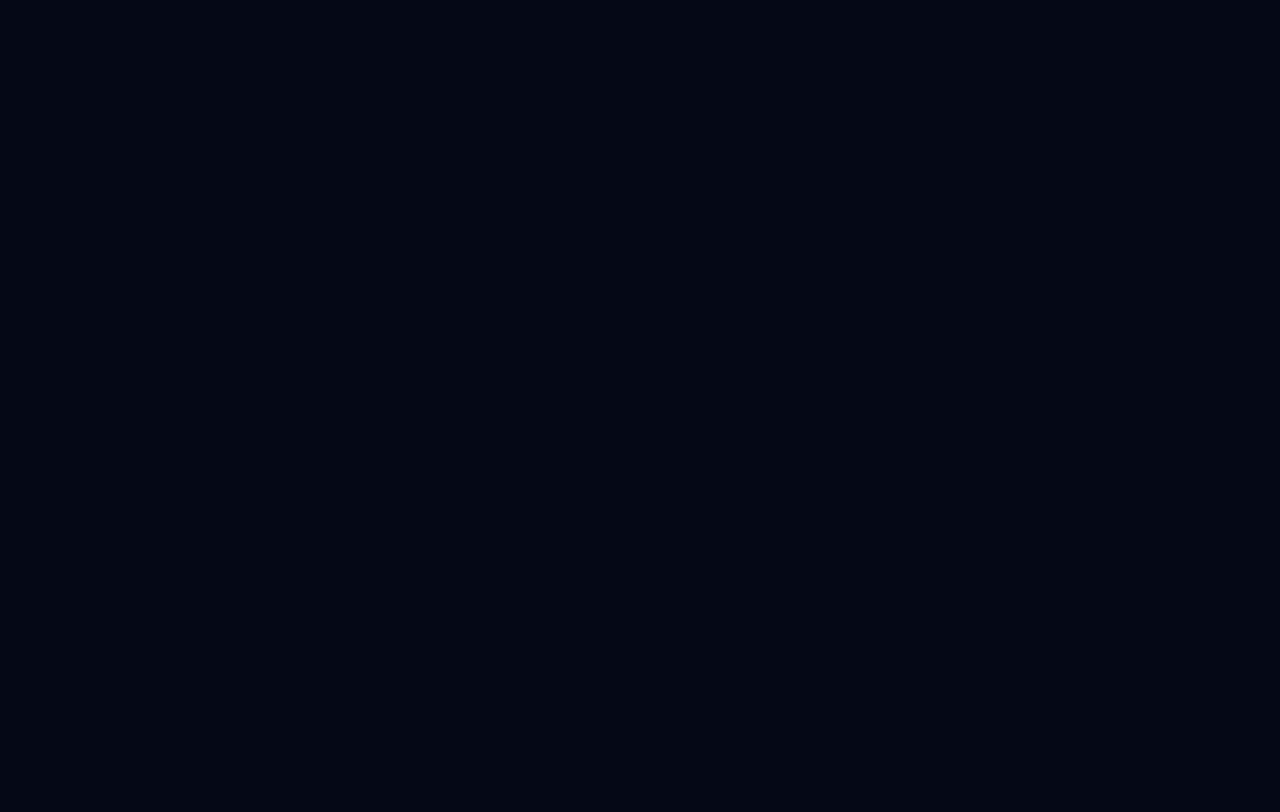
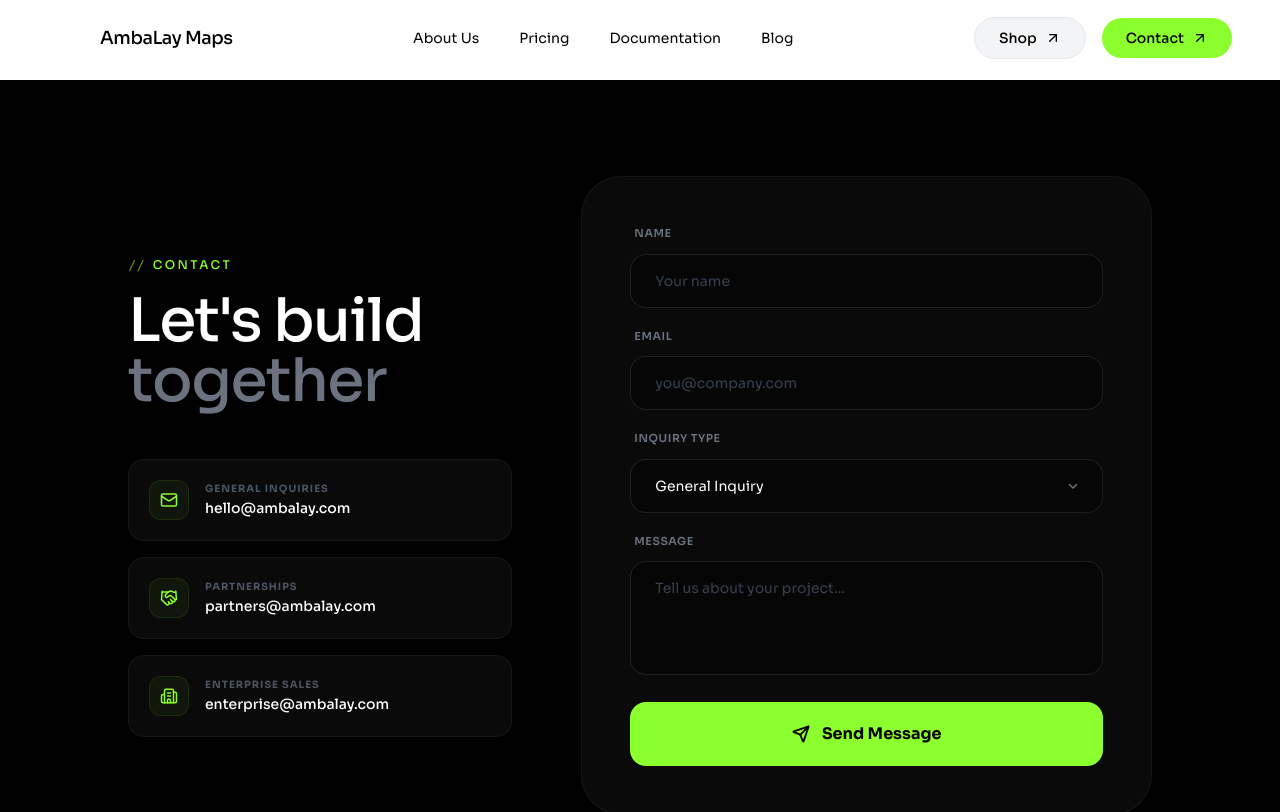
Before and after one commit to Mekd422/AmbalayMaps, a React (Vite) app: page /contact in a window 1280 px wide. Before the commit this address had no page. Shown: the top 812 px of the page. Built offline with nearby package versions, Linux system fonts and the light colour scheme.

Commit message:
created the contact page

```diff
--- a/src/App.tsx
+++ b/src/App.tsx
@@ -1,12 +1,12 @@
 import AppRoutes from "./routes/AppRoutes"
+import { ThemeProvider } from "./context/ThemeContext"
 
 function App() {
 
   return (
-    <>
+    <ThemeProvider>
       <AppRoutes />
-    </>
-
+    </ThemeProvider>
   )
 }
 
--- a/src/Components/layout/Navbar.tsx
+++ b/src/Components/layout/Navbar.tsx
@@ -6,6 +6,7 @@
 export default function Navbar() {
   const [isMenuOpen, setIsMenuOpen] = useState(false);
   const [isScrolled, setIsScrolled] = useState(false);
+
 
   useEffect(() => {
     const handleScroll = () => {
@@ -18,35 +19,31 @@
 
   return (
     <nav
-      className={`fixed top-0 left-0 right-0 z-50 border-b border-white/5 transition-all duration-300 ${
-        isScrolled ? "bg-black/80 backdrop-blur-xl" : "bg-black"
+      className={`fixed top-0 left-0 right-0 z-50 border-b transition-all duration-300 ${
+        isScrolled
+          ? "bg-white/80 dark:bg-black/80 backdrop-blur-xl border-gray-200 dark:border-white/5"
+          : "bg-white dark:bg-black border-transparent"
       }`}
     >
       <div className="max-w-7xl mx-auto flex items-center justify-between px-6 md:px-12 py-4">
 
+        {/* Logo */}
         <div className="flex items-center gap-2">
-          <img
-            src={logo}
-            alt="AmbaLay Maps Logo"
-            className="h-11 w-11"
-          />
-          <h4 className="text-lg font-medium font-sora tracking-tight text-white">
+          <img src={logo} alt="AmbaLay Maps Logo" className="h-11 w-11" />
+          <h4 className="text-lg font-medium font-sora tracking-tight text-black dark:text-white">
             AmbaLay Maps
           </h4>
         </div>
 
         {/* Desktop Navigation */}
-        <div className="hidden lg:flex items-center gap-10 text-white">
+        <div className="hidden lg:flex items-center gap-10 text-black dark:text-white">
           <a href="#about" className="text-sm hover:text-[#8cff2e] transition-colors">
             About Us
           </a>
           <a href="#pricing" className="text-sm hover:text-[#8cff2e] transition-colors">
             Pricing
           </a>
-          <Link
-            to="/documentation"
-            className="text-sm hover:text-[#8cff2e] transition-colors"
-          >
+          <Link to="/documentation" className="text-sm hover:text-[#8cff2e] transition-colors">
             Documentation
           </Link>
           <a href="#blog" className="text-sm hover:text-[#8cff2e] transition-colors">
@@ -56,61 +53,52 @@
 
         {/* Desktop Buttons */}
         <div className="hidden lg:flex items-center gap-4">
-          <button className="group bg-[#1a1a1a] flex items-center gap-2 px-6 py-2.5 rounded-full text-sm font-medium text-white hover:bg-[#2f2f2f] transition-colors border border-white/5">
+
+
+          {/* <button
+            onClick={toggleTheme}
+            className="relative w-14 h-8 flex items-center bg-gray-300 dark:bg-gray-700 rounded-full p-1 transition"
+          >
+            <div
+              className={`w-6 h-6 bg-white rounded-full shadow-md transform transition ${
+                theme === "dark" ? "translate-x-6" : "translate-x-0"
+              }`}
+            />
+          </button>  */}
+
+          <button className="group bg-gray-100 dark:bg-[#1a1a1a] flex items-center gap-2 px-6 py-2.5 rounded-full text-sm font-medium text-black dark:text-white hover:bg-gray-200 dark:hover:bg-[#2f2f2f] transition-colors border border-gray-200 dark:border-white/5">
             Shop
-            <ArrowUpRight
-              size={16}
-              className="transition-transform duration-300 group-hover:translate-x-0.5 group-hover:-translate-y-0.5"
-            />
+            <ArrowUpRight size={16} />
           </button>
 
-          <button className="group flex items-center gap-2 px-6 py-2.5 rounded-full text-sm font-medium bg-[#8cff2e] text-black hover:brightness-110 transition-all">
+          <Link to="/contact" className="group flex items-center gap-2 px-6 py-2.5 rounded-full text-sm font-medium bg-[#8cff2e] text-black hover:brightness-110 transition-all">
             Contact
-            <ArrowUpRight
-              size={16}
-              className="transition-transform duration-300 group-hover:translate-x-0.5 group-hover:-translate-y-0.5"
-            />
-          </button>
+            <ArrowUpRight size={16} />
+          </Link>
         </div>
 
         {/* Mobile Menu Button */}
         <button
-          className="lg:hidden p-2 text-gray-300 hover:text-white"
+          className="lg:hidden p-2 text-gray-600 dark:text-gray-300"
           onClick={() => setIsMenuOpen(!isMenuOpen)}
-          aria-label="Toggle menu"
         >
-          <svg
-            className="w-6 h-6"
-            fill="none"
-            stroke="currentColor"
-            viewBox="0 0 24 24"
-          >
-            {isMenuOpen ? (
-              <path strokeLinecap="round" strokeLinejoin="round" strokeWidth={2} d="M6 18L18 6M6 6l12 12" />
-            ) : (
-              <path strokeLinecap="round" strokeLinejoin="round" strokeWidth={2} d="M4 6h16M4 12h16M4 18h16" />
-            )}
-          </svg>
+          ☰
         </button>
       </div>
 
+      {/* Mobile Menu */}
       {isMenuOpen && (
-        <div className="absolute top-full left-0 right-0 bg-black/95 backdrop-blur-md border-b border-white/10 z-50 lg:hidden">
-          <div className="flex flex-col p-6 space-y-4 text-white">
-            <a href="#about" className="px-5 py-2 rounded-full hover:bg-white/10 text-center transition-colors" onClick={() => setIsMenuOpen(false)}>About Us</a>
-            <a href="#pricing" className="px-5 py-2 rounded-full hover:bg-white/10 text-center transition-colors" onClick={() => setIsMenuOpen(false)}>Pricing</a>
-<Link
-  to="/documentation"
-  className="px-5 py-2 rounded-full hover:bg-white/10 text-center transition-colors"
-  onClick={() => setIsMenuOpen(false)}
->
-  Documentation
-</Link>            <a href="#blog" className="px-5 py-2 rounded-full hover:bg-white/10 text-center transition-colors" onClick={() => setIsMenuOpen(false)}>Blog</a>
+        <div className="absolute top-full left-0 right-0 bg-white dark:bg-black border-b border-gray-200 dark:border-white/10 z-50 lg:hidden">
+          <div className="flex flex-col p-6 space-y-4 text-black dark:text-white">
+            <a href="#about" onClick={() => setIsMenuOpen(false)}>About Us</a>
+            <a href="#pricing" onClick={() => setIsMenuOpen(false)}>Pricing</a>
+            <Link to="/documentation" onClick={() => setIsMenuOpen(false)}>Documentation</Link>
+            <a href="#blog" onClick={() => setIsMenuOpen(false)}>Blog</a>
 
-            <div className="pt-4 border-t border-white/10 flex flex-col gap-3">
-              <button className="px-5 py-2 rounded-full bg-white/10 text-white transition-colors">Shop</button>
-              <button className="px-5 py-2 rounded-full bg-[#8cff2e] text-black font-medium transition-colors">Contact</button>
-            </div>
+            {/* Toggle in mobile
+            <button onClick={toggleTheme} className="mt-4">
+              Toggle Theme
+            </button> */}
           </div>
         </div>
       )}
--- a/src/Components/ui/FAQSection.tsx
+++ b/src/Components/ui/FAQSection.tsx
@@ -18,7 +18,6 @@
       <div className="max-w-5xl mx-auto">
         <div className="flex flex-col md:flex-row justify-between items-end gap-8 mb-16">
           <div className="space-y-4">
-            <span className="text-[#8cff2e] font-mono text-xs tracking-[0.3em] uppercase">// FAQ</span>
             <h2 className="text-4xl md:text-5xl font-medium text-white leading-tight">
               Got questions? <br /> We've got answers.
             </h2>
--- /dev/null
+++ b/src/context/ThemeContext.tsx
@@ -0,0 +1,41 @@
+import { createContext, useEffect, useState } from "react"
+
+
+type Theme = "light" | "dark"
+
+interface ThemeContextType {
+  theme: Theme
+  toggleTheme: () => void
+}
+
+const ThemeContext = createContext<ThemeContextType | undefined>(undefined)
+
+export const ThemeProvider = ({ children }: { children: React.ReactNode }) => {
+
+  const [theme, setTheme] = useState<Theme>(() => {
+    const saved = localStorage.getItem("theme") as Theme | null
+
+    if (saved) return saved
+
+    const prefersDark = window.matchMedia("(prefers-color-scheme: dark)").matches
+    return prefersDark ? "dark" : "light"
+  })
+
+  useEffect(() => {
+    document.documentElement.classList.toggle("dark", theme === "dark")
+  }, [theme])
+
+  const toggleTheme = () => {
+    const newTheme: Theme = theme === "dark" ? "light" : "dark"
+    setTheme(newTheme)
+    localStorage.setItem("theme", newTheme)
+  }
+
+  return (
+    <ThemeContext.Provider value={{ theme, toggleTheme }}>
+      {children}
+    </ThemeContext.Provider>
+  )
+}
+
+export { ThemeContext }
--- /dev/null
+++ b/src/context/useTheme.ts
@@ -0,0 +1,8 @@
+import { useContext } from "react"
+import { ThemeContext } from "./ThemeContext"
+
+export const useTheme = () => {
+  const context = useContext(ThemeContext)
+  if (!context) throw new Error("useTheme must be used inside ThemeProvider")
+  return context
+}
--- /dev/null
+++ b/src/pages/Contact.tsx
@@ -0,0 +1,29 @@
+import Navbar from "../Components/layout/Navbar";
+import Footer from "../Components/layout/Footer";
+import { useEffect } from "react";
+import ContactSection from "../Components/ui/ContactSection";
+import FAQSection from "../Components/ui/FAQSection";
+import CTASection from "../Components/ui/CTASection";
+
+
+
+export default function Contact() {
+  useEffect(() => {
+    window.scrollTo(0, 0);
+  }, []);
+
+  return (
+    <div className="bg-white dark:bg-black min-h-screen font-sora selection:bg-[#8cff2e] selection:text-black transition-colors duration-300">
+      <Navbar />
+
+      <main className="pt-20">
+        <ContactSection />
+        <FAQSection/>
+        <CTASection/>
+
+      </main>
+
+      <Footer />
+    </div>
+  );
+}
--- a/src/pages/Documentation.tsx
+++ b/src/pages/Documentation.tsx
@@ -9,7 +9,7 @@
     { group: "Quick Start Guide", items: ["Introduction", "Syntax and Structure", "Control Flow", "Functions", "Objects and Arrays", "ES6+ Features"] },
     { group: "Geocoding", items: ["Asynchronous JavaScript", "Modules and Imports"] },
     { group: "Get to know", items: ["DOM Manipulation", "Event Handling", "Forms and Input Handling"] },
-    { group: "Routing API", items: ["Web API"] }
+    { group: "Routing API", items: ["Web API", "Compatibility and Performance"] }
   ];
 
   return (
@@ -57,7 +57,7 @@
                 <h4 className="text-[11px] font-sora font-bold uppercase tracking-[0.15em] text-white mb-4">
                   {group.group}
                 </h4>
-                <ul className="space-y-3">
+                <ul className="space-y-3 pl-4 border-l border-white/5">
                   {group.items.map((item, i) => (
                     <li key={i}>
                       <a href="#" className={`text-xs transition-colors ${i === 0 && idx === 0 ? 'text-white font-medium' : 'text-gray-500 hover:text-[#8cff2e]'}`}>
@@ -174,7 +174,6 @@
       </div>
       {/* FOOTER: Now sits under the whole page */}
       <footer className="w-full relative bg-[#050505] py-16 border-t border-white/10">
-  {/* Faint top edge */}
         <div className="absolute top-0 left-0 w-full h-1 bg-white/5"></div>
 
         <div className="w-full px-6 lg:px-24 flex flex-col md:flex-row justify-between items-center gap-4">
--- a/src/pages/Home.tsx
+++ b/src/pages/Home.tsx
@@ -38,11 +38,11 @@
   }, [])
 
   return (
-    <div className="bg-black min-h-screen font-sora selection:bg-[#8cff2e] selection:text-black">
+    <div className="bg-white dark:bg-black text-black dark:text-white min-h-screen font-sora selection:bg-[#8cff2e] selection:text-black">
       <Navbar />
       <HeroSection />
 
-      <section ref={previewRef} className="px-6 md:px-12 pb-12 md:pb-16 bg-black -mt-10 md:-mt-14">
+      <section ref={previewRef} className="px-6 md:px-12 pb-12 md:pb-16 bg-white dark:bg-black -mt-10 md:-mt-14">
         <div className="max-w-5xl mx-auto">
           <div className="relative" style={{ perspective: "1500px" }}>
             <div
@@ -54,7 +54,7 @@
             >
               <img src={dashboardImg} alt="Preview" className="block w-full h-auto" />
 
-              <div className="absolute inset-x-0 bottom-0 h-3/4 bg-gradient-to-t from-black via-black/80 to-transparent" />      </div>
+              <div className="absolute inset-x-0 bottom-0 h-3/4 bg-gradient-to-t from-white dark:from-black via-white/80 dark:via-black/80 to-transparent" />      </div>
             </div>
         </div>
       </section>
--- a/src/routes/AppRoutes.tsx
+++ b/src/routes/AppRoutes.tsx
@@ -1,6 +1,8 @@
 import { BrowserRouter, Routes, Route } from "react-router-dom"
 import Home from "../pages/Home"
 import Documentation from "../pages/Documentation"
+import Contact from "../pages/Contact"
+
 
 export default function AppRoutes() {
   return (
@@ -8,6 +10,7 @@
       <Routes>
         <Route path="/" element={<Home />} />
         <Route path="/documentation" element={<Documentation />} />
+        <Route path="/contact" element={<Contact />} />
       </Routes>
     </BrowserRouter>
   )
--- a/tailwind.config.js
+++ b/tailwind.config.js
@@ -1,5 +1,6 @@
 /** @type {import('tailwindcss').Config} */
 export default {
+  darkMode: 'class',
   content: [
     "./index.html",
     "./src/**/*.{js,ts,jsx,tsx}",
```
Lines whose indentation alone changed are shown as unchanged.
